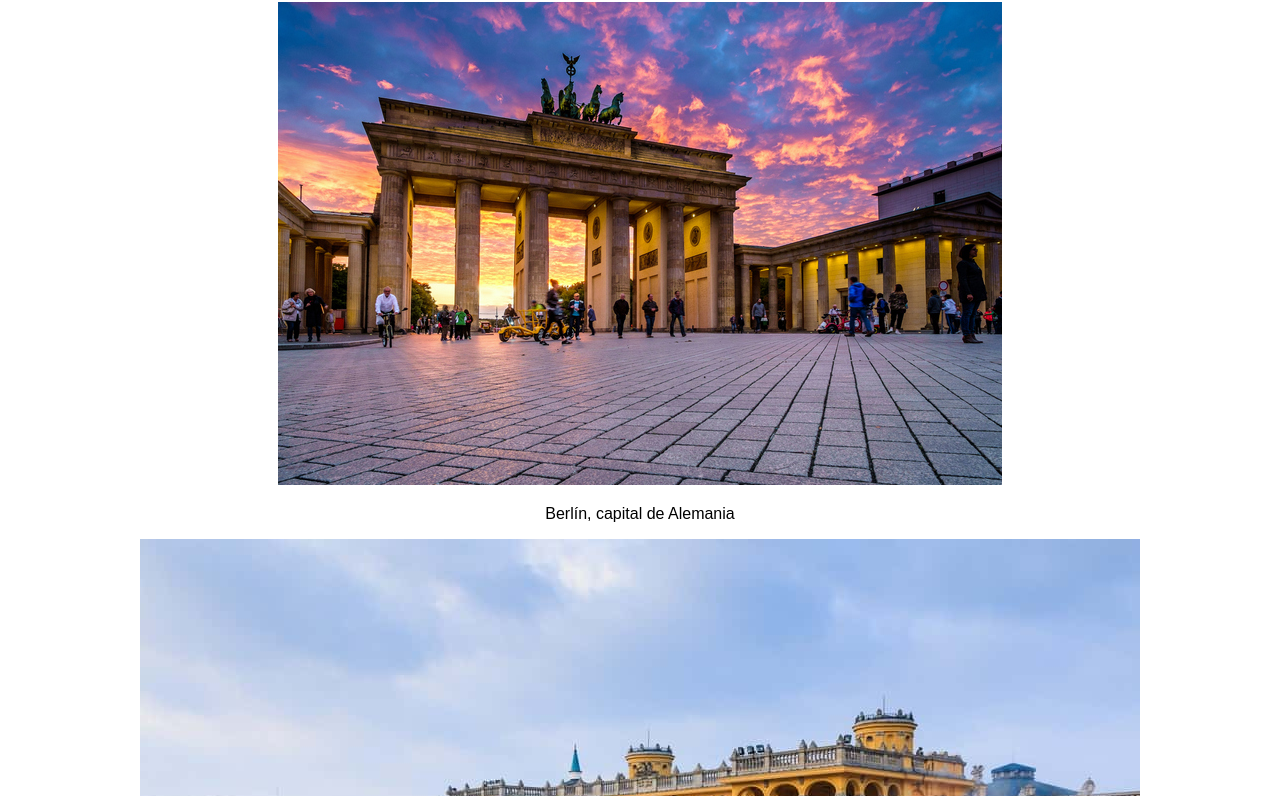
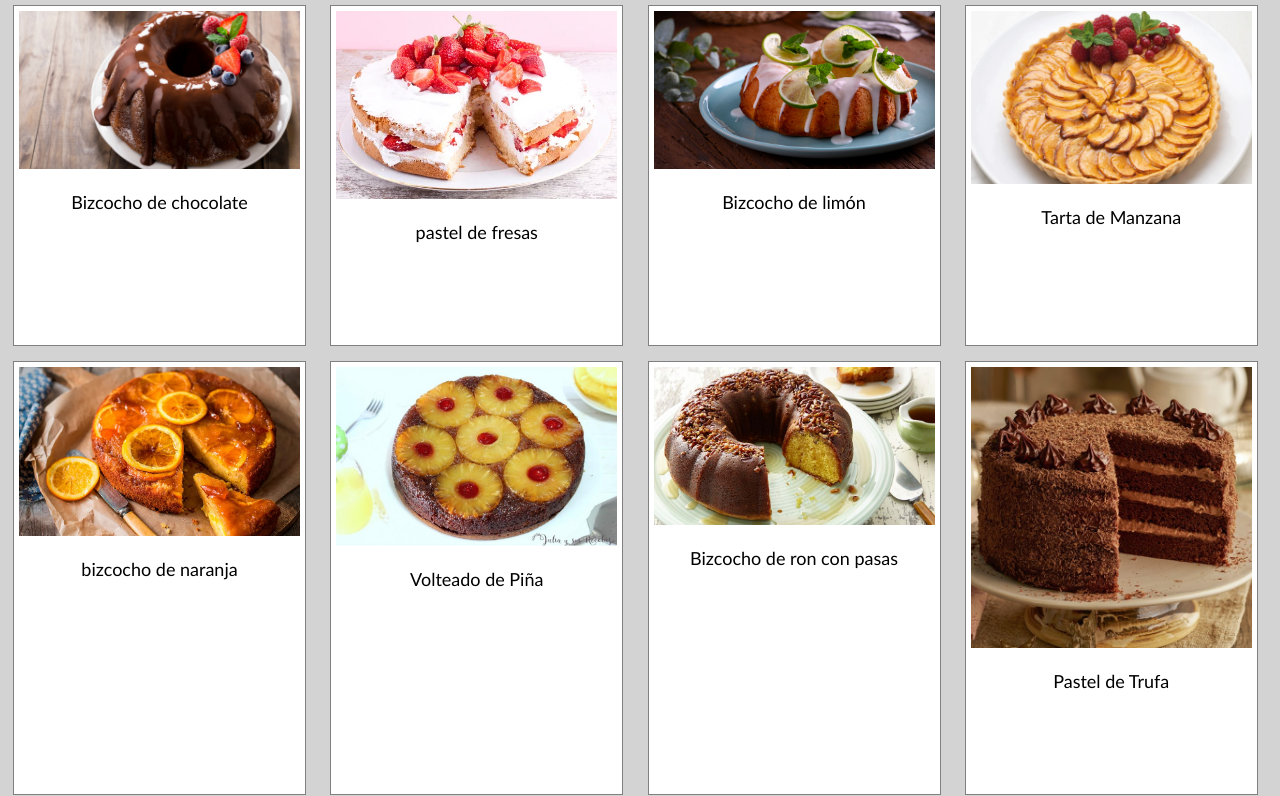
Before and after one commit to anagarlopez/Images-Gallery, a website: page index.html in a window 1280 px wide. Shown: the part 78-874 px from the top of the page. Drawn offline with Linux system fonts and the light colour scheme; files whose address does not match are found by name.

Commit message:
ejercicio finalizado

```diff
--- a/index.html
+++ b/index.html
@@ -1,61 +1,57 @@
-<!doctype html>
+<!DOCTYPE html>
 <html lang="en">
-  <head>
-    <meta charset="UTF-8" />
-    <meta name="viewport" content="width=device-width, initial-scale=1.0" />
-    <link rel="stylesheet" href="style.css">
-    <title>Responsive Gallery</title>
-  </head>
-  <body>
+<head>
+    <meta charset="UTF-8">
+    <meta name="viewport" content="width=device-width, initial-scale=1.0">
+    <title>Images Gallery Responsive</title>
+    <link rel="stylesheet" href="./style.css">
+</head>
+<body>
     <header>
-      <div>
-        <h1>Resposive Image Gallery: Capitales de Europa</h1>
-      </div>
+        <h1>Tipos de Bizcochos</h1>
     </header>
-    <main>
-      <div id="gallery">
 
-        <div class="item">
-          <img src="./photos/berlin.jpeg" alt="berlin" class="image">
-          <p>Berlín, capital de Alemania</h2>
+    <section class="containerGallery">
+        <div class="cardImage">
+            <img src="./photos/chocolate.jpeg" alt="">
+            <p>Bizcocho de chocolate</p>
         </div>
 
-        <div class="item">
-          <img src="./photos/Budapest.jpeg" alt="budapest" class="image">
-          <p>Budapest, capital de Hungría<p>
+        <div class="cardImage">
+            <img src="./photos/fresas.jpg" alt="fresa">
+            <p>pastel de fresas</p>
         </div>
 
-        <div class="item">
-          <img src="./photos/Edimburgo.jpeg" alt="Edimburgo" class="image">
-          <p>Edimburgo, capital de Escocia</p>
+        <div class="cardImage">
+            <img src="./photos/limon.jpeg" alt="limon">
+            <p>Bizcocho de limón</p>
         </div>
 
-        <div class="item">
-          <img src=".//photos/Estocolmo.jpeg" alt="estocolmo" class="image">
-          <p>Estocolmo, capital de Suecia</p>
+        <div class="cardImage">
+            <img src="./photos/manzana.jpg" alt="manzana">
+            <p>Tarta de Manzana</p>
         </div>
 
-        <div class="item">
-          <img src="./photos/La-Valetta.jpeg" alt="valetta" class="image">
-          <p>La Valetta, capital de Malta</p>
+        <div class="cardImage">
+            <img src="./photos/naranja.jpg" alt="">
+            <p>bizcocho de naranja</p>
         </div>
 
-        <div class="item">
-          <img src="./photos/paris.jpeg" alt="paris" class="image">
-          <p>París, capital de Francia</p>
+        <div class="cardImage">
+            <img src="./photos/pinna.jpeg" alt="pinna">
+            <p>Volteado de Piña</p>
         </div>
 
-        <div class="item">
-          <img src="./photos/praga.jpeg" alt="praga" class="image">
-          <p>Praga, capital de República Checa</p>
+        <div class="cardImage">
+            <img src="./photos/ron_con_pasas.jpeg" alt="">
+            <p>Bizcocho de ron con pasas</p>
         </div>
 
-        <div class="item">
-          <img src="./photos/varsovia.jpeg" alt="varsovia" class="image">
-        <p>Varsovia, capital de Polonia</p>
+        <div class="cardImage">
+            <img src="./photos/trufa.jpeg" alt="trufas">
+            <p>Pastel de Trufa</p>
         </div>
 
-      </div>
-    </main>
-  </body>
+    </section>
+</body>
 </html>
--- a/style.scss
+++ b/style.scss
@@ -1,174 +1,60 @@
 body {
-    font-family: Arial, sans-serif;
-    margin: 0;
-    padding: 0;
-    box-sizing: border-box;
+    background-color: lightgrey;
+    font-family: 'Trebuchet MS', 'Lucida Sans Unicode', 'Lucida Grande', 'Lucida Sans', Arial, sans-serif;
 }
 
-.gallery {
+section {
+    margin-top: 10PX;
+}
+
+h1 {
+    text-align: center;
+    font-size: 36px;
+    margin-bottom: 2px;
+}
+
+.containerGallery {
     display: grid;
     grid-template-columns: repeat(4, 1fr);
-    gap: 10px;
-    padding: 20px;
+    grid-gap: 5px;
+    height: 100vh;
+    font-size: 18px;
 }
 
-.item {
+.cardImage {
+    border: 1px solid gray;
+    width: 90%;
     text-align: center;
+    margin: 5px;
+    padding: 5px;
+    background-color: white;
 }
 
-img {
-    max-width: 100%;
-    height: auto;
+.cardImage img {
+    width: 100%;
 }
 
-@media (max-width: 768px) {
-    .gallery {
-        grid-template-columns: repeat(2, 1fr);
+@media screen and (max-width: 1024px) {
+    .containerGallery {
+        display: grid;
+        grid-template-columns: repeat(auto-fit, minmax(30%, 1fr));
+        font-size: 17px;
     }
+    h1 {font-size: 30px;}
 }
-
-
-
-
-
-
-
-
-
-// html, body {
-//     min-height: 100%;
-//     min-width: 100%;
-//     font-family: 'Lucida Sans', 'Lucida Sans Regular', 'Lucida Grande', 'Lucida Sans Unicode', Geneva, Verdana, sans-serif;
-// }
-
-// body {
-//     min-height: 100%;
-//     display: flex;
-//     flex-direction: column;
-//     background-color: gray;
-// }
-
-
-// header {
-
-//     background-color: white;
-//     height: 80px;
-//     display: flex;
-//     flex-flow: row;
-//     justify-content: center;
-//     align-items: center;
-
-//     h1 {
-//         font-size: 3vmax;
-//     }
-// }
-
-
-// #gallery_container {
-//     display: flex;
-//     flex-wrap: wrap;
-//     //flex-direction: row;
-//     //gap: 1em;
-//     //justify-content: space-between;
-//     //align-items: center;
-
-//     //padding: 5%;
-//     //height: 40%;
-// }
-
-// .image_container {
-//     display: flex;
-//     min-width: calc(25% - 20px);
-//     margin: 10px;
-//     text-align: center;
-//     padding: 20px;
-//     box-sizing: border-box;
-//     //flex-direction: column;
-//     //align-items: center;
-//     //box-sizing: content-box;
-//     //width: 100%;
-//     //border: solid 1px;
-//     //padding: 5px;
-//     background-color: white;
-
-
-//     h2 {
-//         font-size: 1.8vmax;
-//         padding: 5px;
-
-//     }
-//     .image{
-//         width: 60%;
-//         padding: 3%;
-//     }
-
-//     .descripcion{
-//         box-sizing: content-box;
-//         width: 100%;
-//         border: solid 1px;
-//         padding: 3px;
-//         align-items: center;
-//     }
-
-// }
-
-
-// @media only screen and (min-width: 1366px) {
-//     header {
-//         margin-bottom: 20px;
-//         height: 120px;
-
-//         h1 {
-//             font-size: 1.8vmax;
-//         }
-//     }
-
-//     #gallery_container {
-//         padding: 5px;
-//     }
-
-//     .image_container {
-
-
-//         h2 {
-//             font-size: 1.5vmax;
-//         }
-//     }
-
-//     .image {
-//         padding: 2px;
-//         border: 5px;
-//     }
-
-// }
-
-// @media only screen and (min-width: 768px) {
-//     header {
-//         margin-bottom: 20px;
-//         height: 120px;
-
-//         h1 {
-//             font-size: 3vmax;
-//         }
-//     }
-
-//     #gallery_container {
-//         padding: 5px;
-//     }
-
-//     .image_container {
-
-//         width: 50%;
-//         display: flex;
-//         flex-direction: column;
-
-//         h2 {
-//             font-size: 2.5vmax;
-//         }
-//     }
-
-//     .image {
-//         padding: 5px;
-//     }
-
-// }
+@media screen and (max-width: 768px) {
+    .containerGallery {
+        display: grid;
+        grid-template-columns: repeat(auto-fit, minmax(45%, 1fr));
+        font-size: 16px;
+    }
+    h1 {font-size: 25px;}
+}
+@media screen and (max-width: 480px) {
+    .containerGallery {
+        display: grid;
+        grid-template-columns: 1fr;
+        font-size: 16px;
+    }
+    h1 {font-size: 20px;}
+}
```
Also changed, not shown: photos/Budapest.jpeg (deleted), photos/Edimburgo.jpeg (deleted), photos/Estocolmo.jpeg (deleted), photos/La-Valetta.jpeg (deleted), photos/berlin.jpeg (deleted), photos/chocolate.jpeg (added), photos/fresas.jpg (added), photos/limon.jpeg (added), photos/manzana.jpg (added), photos/naranja.jpg (added), photos/paris.jpeg (deleted), photos/pinna.jpeg (added), photos/praga.jpeg (deleted), photos/ron_con_pasas.jpeg (added), 3 more files, 1 other file.
